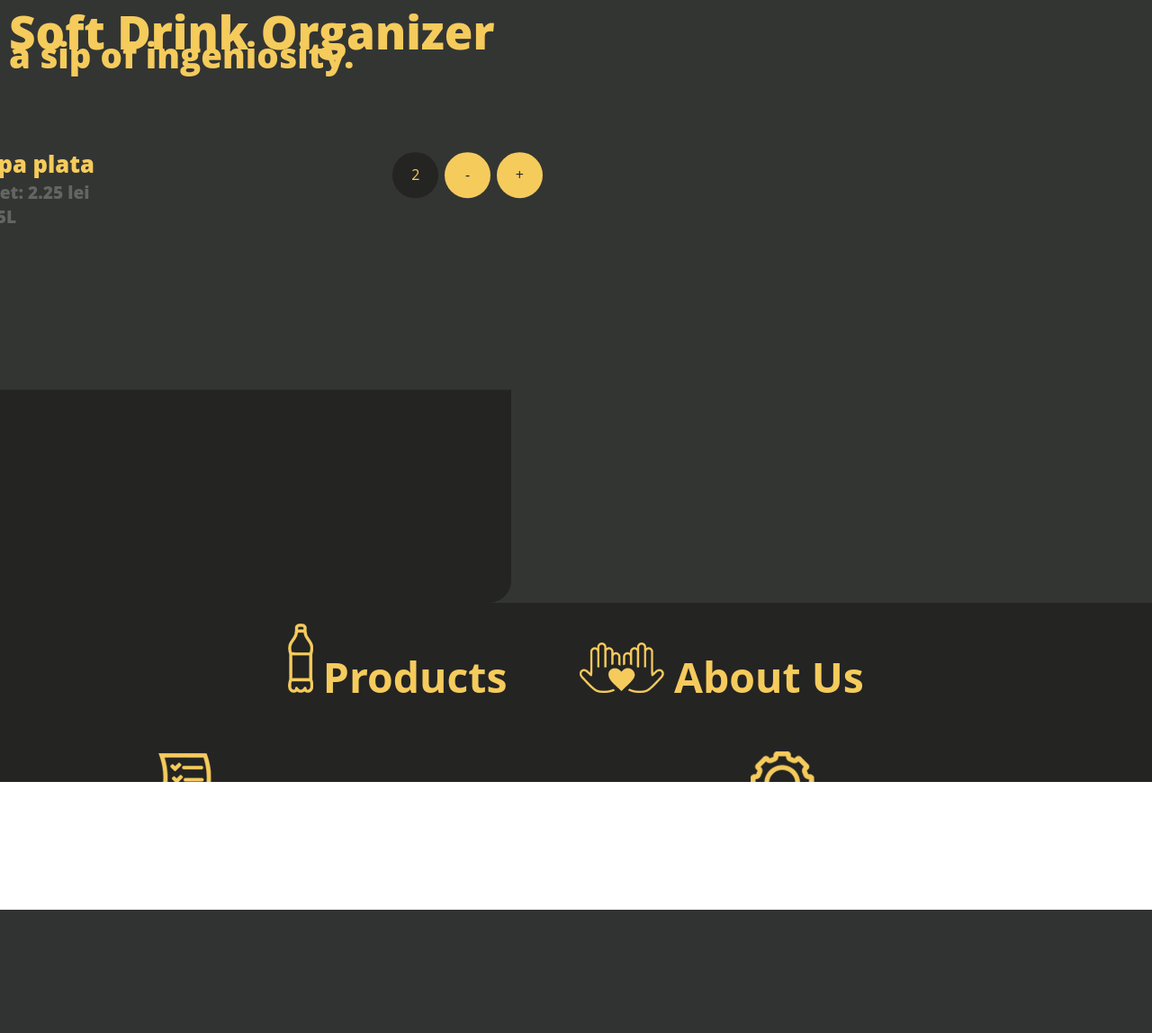
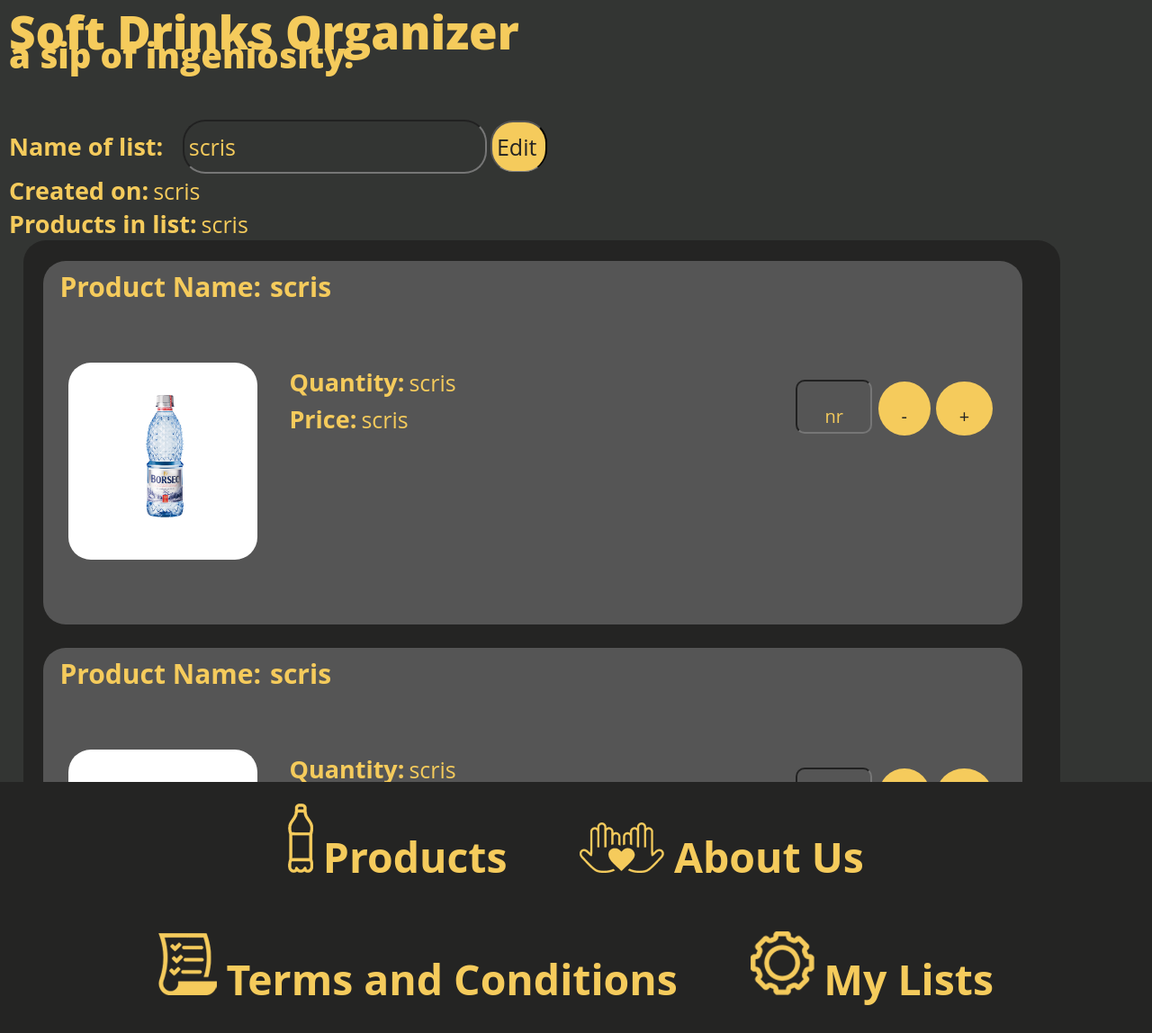
Before and after one commit to anamariaghiorghiu/SoDrO, a PHP site: page /viewList.php in a window 1280 px wide. Shown: the part 148-1296 px from the top of the page at 90% size. Before the commit the page ends 1159 px from the top, so only its background shows below. Run offline with PHP 8.4, Linux system fonts and the light colour scheme.

Commit message:
List View

```diff
--- a/SoDrO_PHP/style.css
+++ b/SoDrO_PHP/style.css
@@ -2072,3 +2072,151 @@ textarea {
 	padding: 0.5em;
 	border-left: 1.5em solid black;
   }
+
+.viewListContent h3{
+	padding-bottom: 20px;
+  }
+  .viewListContent{
+	background-color: #333533;
+	width: 100%;
+	height: 75vh;
+	overflow: auto;
+	font-family: "Open Sans", sans-serif;
+	position: relative;
+	color: #F5CB5C;
+  }
+  .viewListContent .background{
+	min-height: 350px;
+  }
+  .viewListContent h9{
+	font-size: 27px;
+	color: #f5cb5c;
+	font-weight: 700;
+	padding-left: 10px;
+  }
+  .viewListContent h10{
+	font-size: 25px;
+	color: #f5cb5c;
+	font-weight: 500;
+	padding-left: 5px;
+  }
+  .viewListContent h11{
+	font-size: 30px;
+	color: #f5cb5c;
+	font-weight: 700;
+	padding-left: 10px;
+  }
+  .viewListContent button{
+	font-size: 25px;
+	background-color: #F5CB5C;
+	font-weight: 500;
+	padding-left: 5px;
+	max-width: max-content;
+	border-radius: 25px;
+	width: 100px;
+	color: #242423;
+  }
+  #nameOfTheList{
+	background-color: transparent;
+	font-size: 25px;
+	color: #f5cb5c;
+	font-weight: 500;
+	padding-left: 5px;
+	max-width: max-content;
+	border-radius: 25px;
+	width: max-content;
+	height: 60px;
+  }
+  .viewListContent .background{
+	overflow: hidden;
+	margin-bottom: 10px;
+  }
+  .viewListContent .list{
+	margin: 1vw;
+	max-width: 85vw;
+	width: 100%;
+	min-width: 340px;
+	min-height: 300px;
+	flex-direction: column;
+	display: inline-flex;
+	justify-content:flex-start;
+	background-color: #555;
+	border-radius: 25px;
+	padding: 8px;
+	overflow: auto;
+	position: relative;
+  }
+  .viewListContent .imageBackground{
+	margin-left: 10px;
+
+}
+.viewListContent .infoList{
+	display: flex;
+	flex-direction: row;
+	justify-content: start;
+	flex-wrap: wrap;
+	gap: 10px;
+	align-content: center;
+	position: relative;
+}
+.product-numbers{
+	padding-top: 50px;
+}
+
+.product-numbers button{
+	font-size: 20px;
+	font-weight: 500;
+	border-radius: 25px;
+	height: 60px;
+
+	align-items: center;
+	vertical-align: center;
+	border-radius: 10px;
+	padding: 2vw;
+	text-align: center;
+	position: relative;
+	border: none;
+}
+
+.viewListContent .add-button{
+	color: #242423;
+	background-color: #F5CB5C;
+
+}
+
+.viewListContent .add-button:hover{
+	color: white;
+}
+
+.viewListContent .quantity{
+	background-color: #242423;
+	color: #F5CB5C;
+}
+.listDisplay{
+	display: flex;
+	justify-content:space-between;
+}
+
+@media screen and (max-width:1000px) {
+	.listDisplay{
+		display: block;
+		justify-content:space-between;
+	}
+}
+#nr{
+	background-color: transparent;
+	font-size: 20px;
+	color: #f5cb5c;
+	font-weight: 500;
+	border-radius: 15px;
+	height: 60px;
+	align-items: center;
+	vertical-align: center;
+	border-radius: 10px;
+	padding: 2vw;
+	text-align: center;
+	position: relative;
+	width: 85px;
+	padding-bottom: 5px;
+
+}
--- a/SoDrO_PHP/viewList.php
+++ b/SoDrO_PHP/viewList.php
@@ -2,57 +2,67 @@
  include_once 'header.php';
 ?>
 <div class="viewListContent">
-		<h2>Soft Drink Organizer</h2>
+        <h2>Soft Drinks Organizer</h2>
         <h3>a sip of ingeniosity.</h3>
-		<div class="info-and-content">
-			<div class="list-info">
-					<div id="list-name"><input type="text" value="TW AfterParty" readonly>
-						<button id="edit-button">Edit</button>
-					<h5> <b> Created on: </b> 24/06/2022 <br/> <b> Number of products: </b> 0 </h5>
+        <div class="replaceName">
+            <ul>
+                <li> <h9>Name of list:</h9><h10> <input type="text" id="nameOfTheList" name="nameOfTheList" value="scris"></h10> <button id="editName">Edit</button></li>
+                <li> <h9>Created on:</h9><h10>scris</h10></li>
+                <li> <h9>Products in list:</h9><h10>scris</h10></li>
+            </ul>
         </div>
-			<div class="content-table">
-				<table class="list-content">
-					<tr>
-						<td>
-							<div class="product-frame">
-								<img src="images/drinks/borsec.jpg" alt="borsec">
+        <div class="background">
+            <div class="list">
+                <h11>Product Name:<h11>scris</h10></h9>
+                <div class="listDisplay">
+                    <div class="infoList">
+                        <div class="imageBackground">
+                            <img src="images/drinks/borsec.jpg" alt="pic" id="pic" class="pic">
                         </div>
-						</td>
-						<td>
-							<div class="product-description">
-								<div class="product-info">
-									<ul>
-										<li class="product-name"> Apa plata </li>
-										<li> Pret: 2.25 lei </li>
-										<li> 0.5L </li>
+                        <ul class="data">
+                                <li><h9>Quantity:</h9><h10>scris</h10></li>
+                                <li><h9>Price:</h9><h10>scris</h10></li>
                         </ul>
                     </div>
                     <div class="product-numbers">
                         <ul>
                             <li>
-											<button class="quantity"> 2 </button>
+                                <input type="text" id="nr" name="nr" value="nr">
                                 <button class="add-button"> - </button>
                                 <button class="add-button"> + </button>
                             </li>
                         </ul>
                     </div>
                 </div>
-						</td>
-					</tr>
-				</table>
+
+            </div>
+            <div class="list">
+                <h11>Product Name:<h11>scris</h10></h9>
+                <div class="listDisplay">
+                    <div class="infoList">
+                        <div class="imageBackground">
+                            <img src="images/drinks/borsec.jpg" alt="pic" id="pic" class="pic">
+                        </div>
+                        <ul class="data">
+                                <li><h9>Quantity:</h9><h10>scris</h10></li>
+                                <li><h9>Price:</h9><h10>scris</h10></li>
+                        </ul>
+                    </div>
+                    <div class="product-numbers">
+                        <ul>
+                            <li>
+                                <input type="text" id="nr" name="nr" value="nr">
+                                <button class="add-button"> - </button>
+                                <button class="add-button"> + </button>
+                            </li>
+                        </ul>
+                    </div>
+                </div>
+
             </div>
         </div>
     </div>
-	<script>
-		$(document).ready(function(){
-
-			$("#edit-button").click(function(){
-
-			});
-
-		});
-	</script>
-
+    <script src="script.js"></script>
     <?php
  include_once 'footer.php';
 ?>
```
Lines whose indentation alone changed are shown as unchanged.
